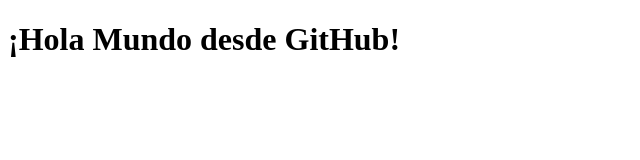
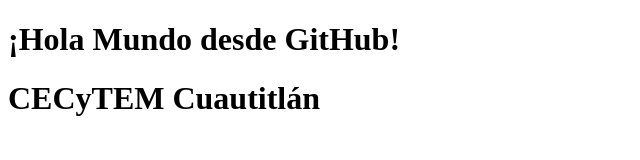
Before and after one commit to RafaelAnto/mi-primer-repositorio, a plain HTML site: page index.html in a window 1280 px wide. Shown: the whole page, without its empty margins (0-640 px from the left). Drawn offline with Linux system fonts and the light colour scheme.

Commit message:
agregué mi plantel Cuautitlan

```diff
--- a/index.html
+++ b/index.html
@@ -5,5 +5,6 @@
 </head>
 <body>
     <h1>¡Hola Mundo desde GitHub!</h1>
+    <h1>CECyTEM Cuautitlán</h1>
 </body>
 </html>
```
